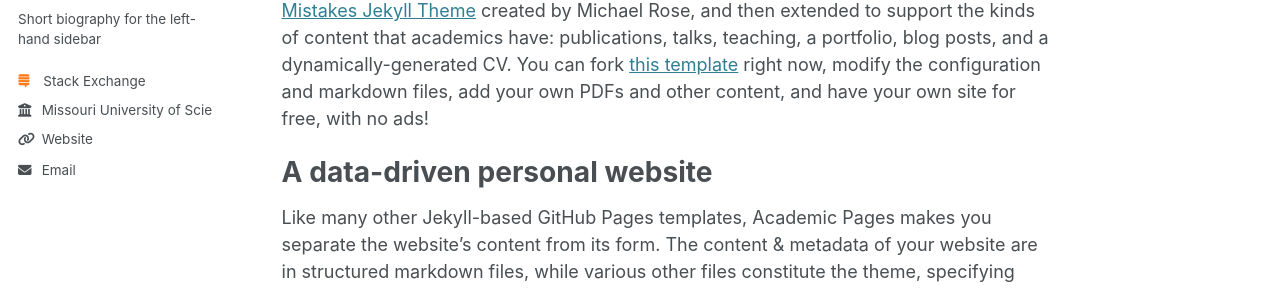
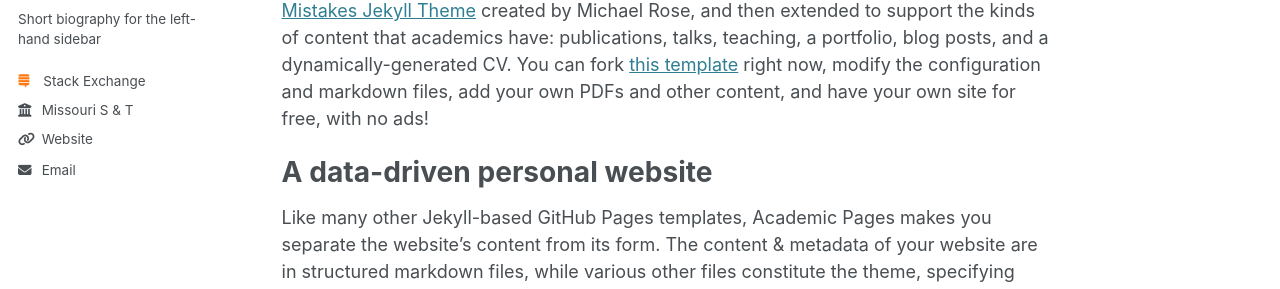
Before and after one commit to soorajss1729/soorajss1729.github.io, a Jekyll site: the page built from _pages/about.md, in a window 1280 px wide. Shown: the part 314-603 px from the top of the page. Built offline with Jekyll 4.4.1, drawn with Linux system fonts in a browser that asks for light colours.

Commit message:
Update _config.yml

```diff
--- a/_config.yml
+++ b/_config.yml
@@ -28,7 +28,7 @@ author:
 
   stackexchange    : "https://math.stackexchange.com/users/223599/sooraj-soman"
   location         : #"Earth"
-  employer         : "Missouri University of Science and Technology"
+  employer         : "Missouri S & T"
   uri              : https://www.mst.edu/
   email            : "ss4kx@mst.edu"
 
```
